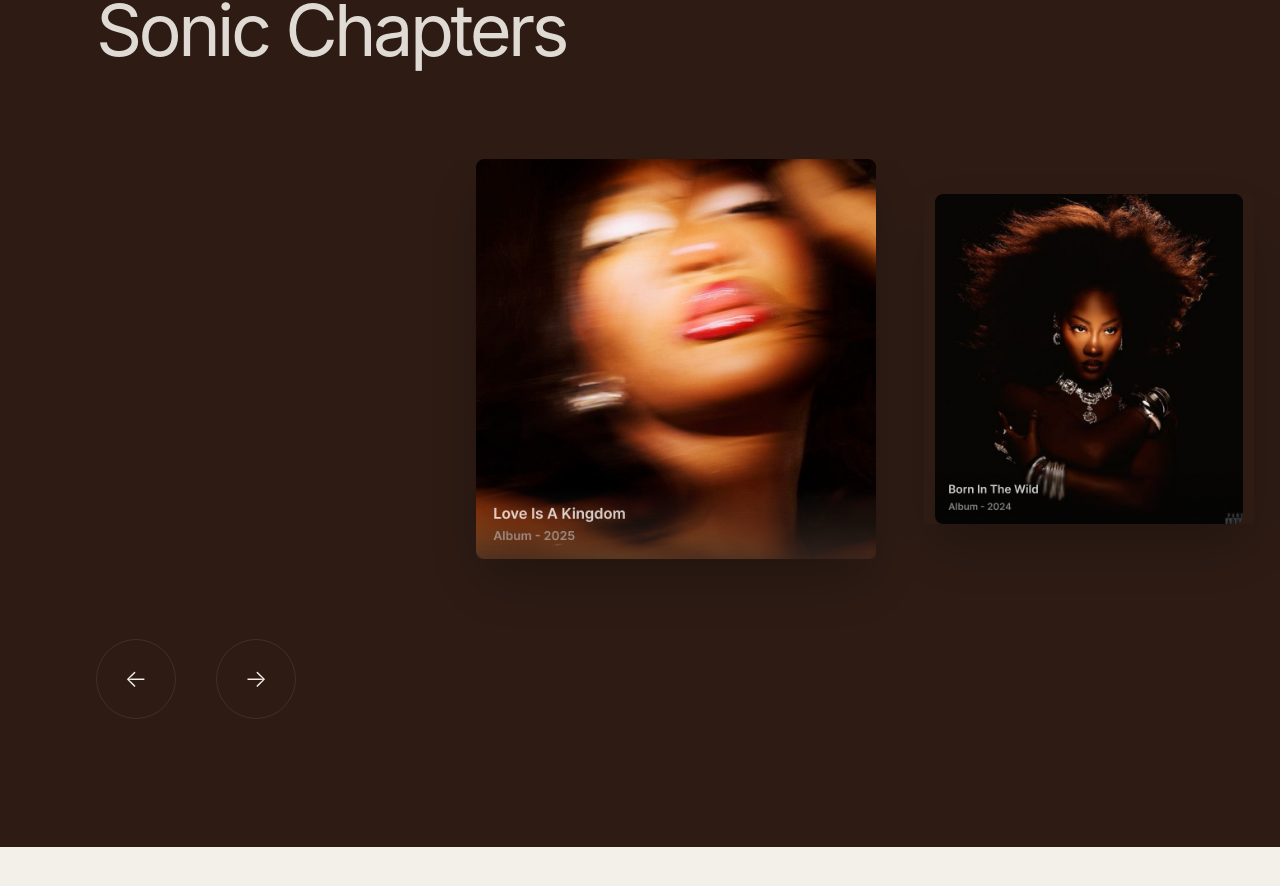
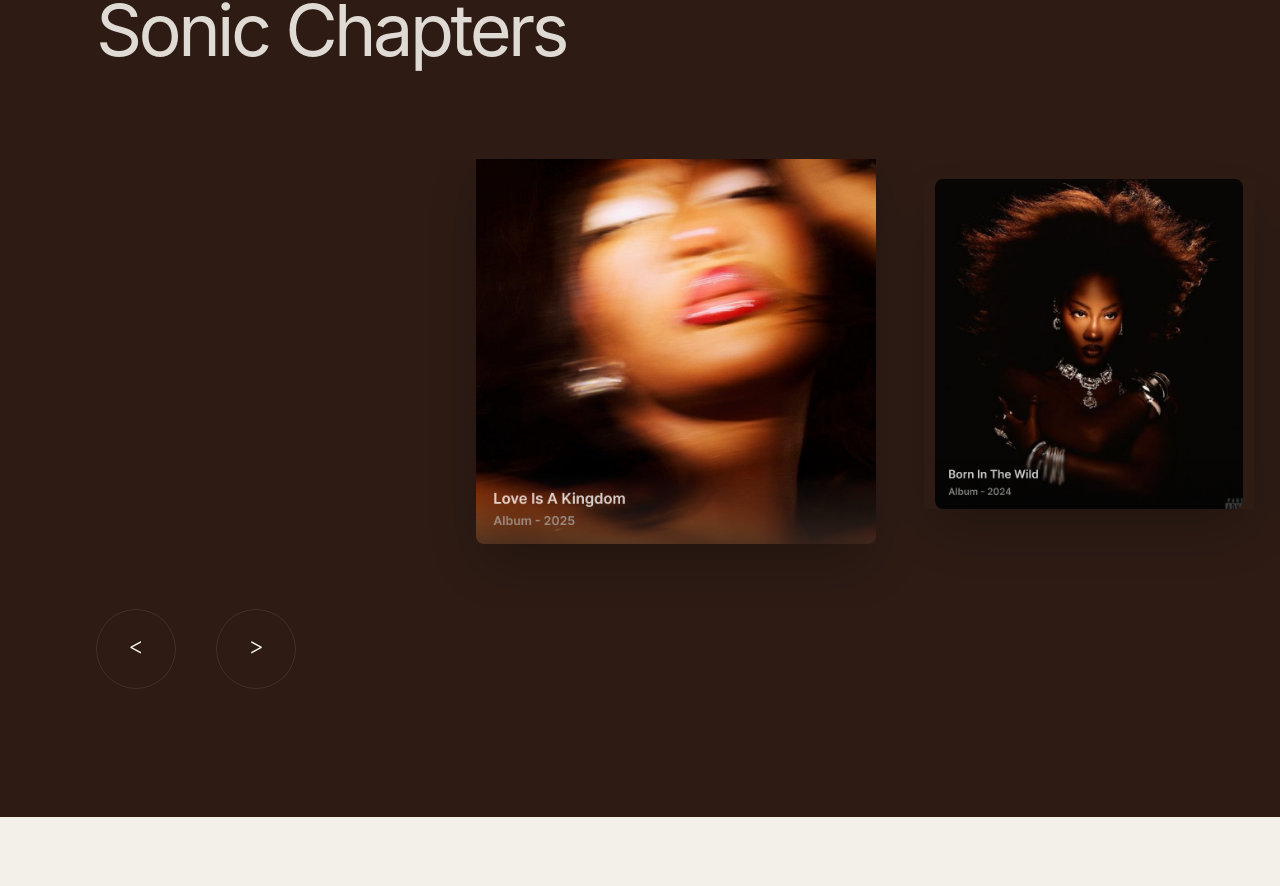
Before and after one commit to Steadfastness-ITS/Tems-portfolio, a React (Vite) app: page / in a window 1280 px wide. Shown: the part 1631-2517 px from the top of the page. Built offline with nearby package versions, Linux system fonts and the light colour scheme.

Commit message:
style: update Albums navigation symbols and fix carousel height jitter

```diff
--- a/src/components/Albums.jsx
+++ b/src/components/Albums.jsx
@@ -44,45 +44,54 @@ const Albums = () => {
         </h2>
       </div>
 
-      {/* 3. Horizontal Carousel - RESTORED ORIGINAL POSITIONING */}
+      {/* 3. Horizontal Carousel */}
 <div
   className="flex items-center gap-6 md:gap-12 overflow-x-auto pb-6 md:pb-20 no-scrollbar
-        pl-32 md:pl-95 -mr-8 md:-mr-24"
+  pl-32 md:pl-95 -mr-8 md:-mr-24 h-[300px] md:h-[450px]" // Locked height for the whole row
   style={{ scrollbarWidth: 'none', msOverflowStyle: 'none' }}
 >
   {albumList.map((album, index) => (
     <div
-            key={album.image} // Crucial for smooth rotation
-            className={`flex-none group cursor-pointer transition-all duration-700 ease-in-out ${
+      key={album.image}
+      className={`flex-none group cursor-pointer transition-all duration-700 ease-in-out flex items-center justify-center ${
         index === 0
           ? 'w-[240px] md:w-[400px]'
           : 'w-[180px] md:w-[330px] opacity-100 hover:opacity-50'
       }`}
     >
-            <div className="relative aspect-square rounded-[2px] overflow-hidden shadow-2xl">
+      {/* This container now has a fixed height that matches your largest image (400px).
+          Even when the image inside is smaller (330px), this box stays 400px tall,
+          preventing the section from "jumping."
+      */}
+      <div className="relative aspect-square w-full h-full rounded-[2px] overflow-hidden shadow-2xl flex items-center justify-center">
         <img
           src={album.image}
           alt={`album cover ${index + 1}`}
           className="w-full h-full object-contain transition-transform duration-1000 group-hover:scale-105"
+          loading="eager"
         />
       </div>
     </div>
   ))}
 </div>
 
-      {/* 4. Navigation controls */}
+      {/* 4. Navigation controls - UPDATED WITH CHEVRONS */}
       <div className="flex gap-10 mt-6 md:mt-auto">
         <button
           onClick={handlePrev}
           className="w-14 h-14 md:w-20 md:h-20 border border-tems-cream/10 rounded-full flex items-center justify-center hover:bg-tems-cream hover:text-tems-brown transition-all group"
         >
-          <span className="text-xl md:text-2xl font-light group-hover:-translate-x-1 transition-transform">←</span>
+          <span className="text-xl md:text-2xl font-light group-hover:-translate-x-1 transition-transform pb-1">
+            &lt;
+          </span>
         </button>
         <button
           onClick={handleNext}
           className="w-14 h-14 md:w-20 md:h-20 border border-tems-cream/10 rounded-full flex items-center justify-center hover:bg-tems-cream hover:text-tems-brown transition-all group"
         >
-          <span className="text-xl md:text-2xl font-light group-hover:translate-x-1 transition-transform">→</span>
+          <span className="text-xl md:text-2xl font-light group-hover:translate-x-1 transition-transform pb-1">
+            &gt;
+          </span>
         </button>
       </div>
 
```
Lines whose indentation alone changed are shown as unchanged.
